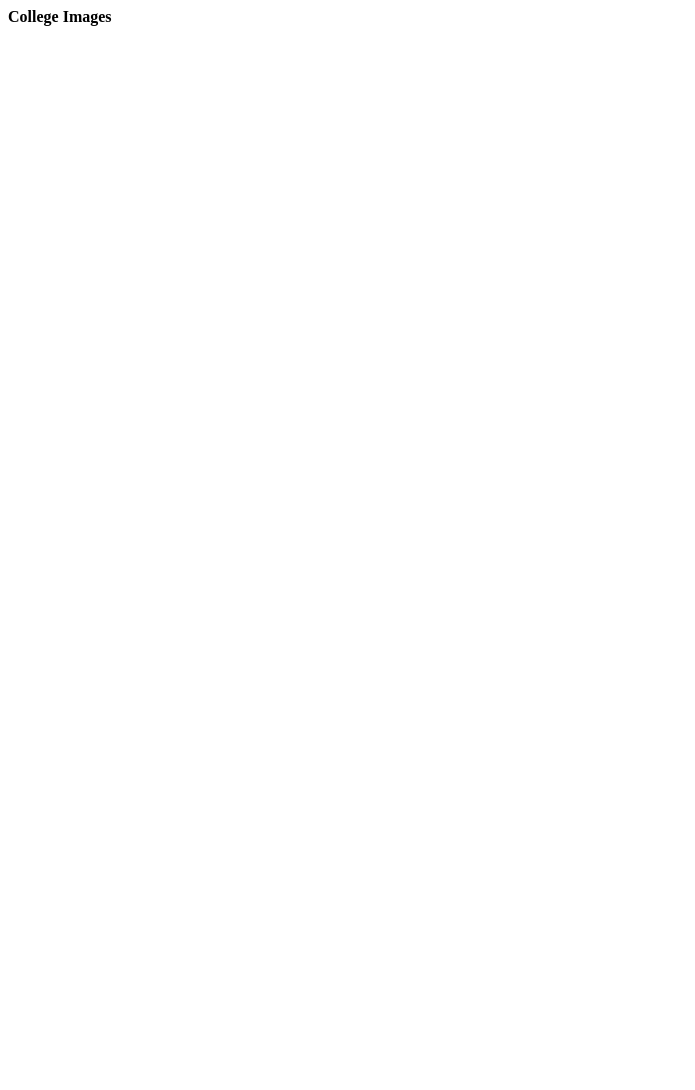
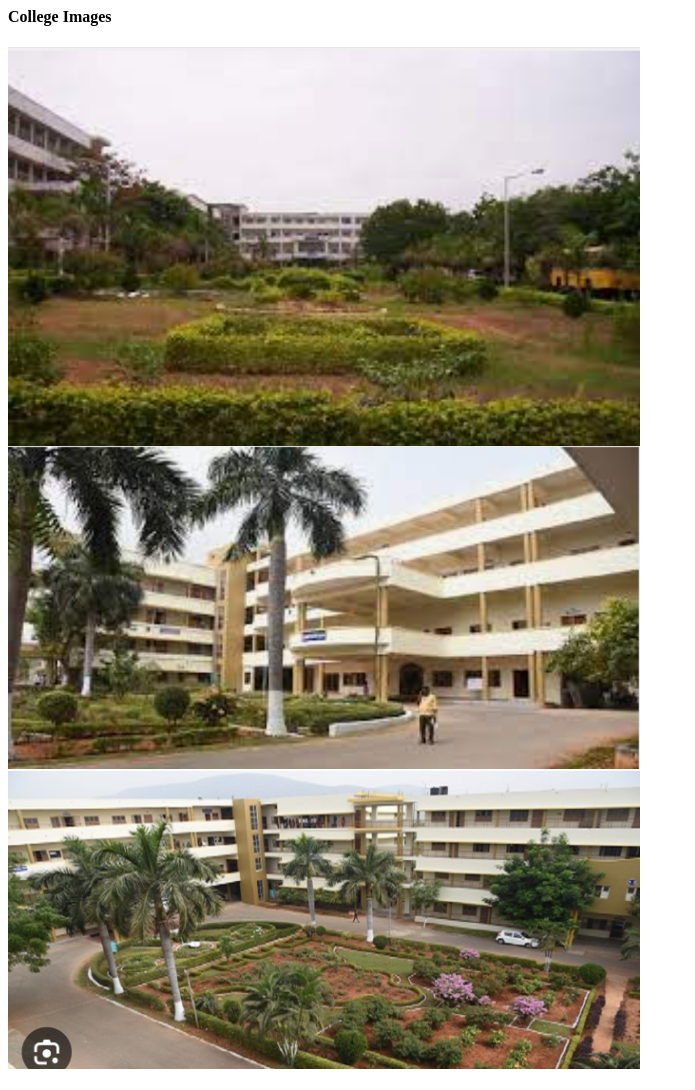
Before and after one commit to Ruchitakambhampati/exam, a plain HTML site: page index.html in a window 1280 px wide. Shown: the whole page, without its empty margins (0-695 px from the left). Before the commit the page ends 800 px from the top, so only its background shows below. Drawn offline with Linux system fonts and the light colour scheme.

Commit message:
added images

```diff
--- a/index.html
+++ b/index.html
@@ -4,5 +4,8 @@
 </head>
 <body>
 <h4> College Images <h4>
+<img src = "image1.png" width = "50%">
+<img src = "image2.png" width = "50%">
+<img src = "image3.png" width = "50%">
 </body>
 </html>
```
